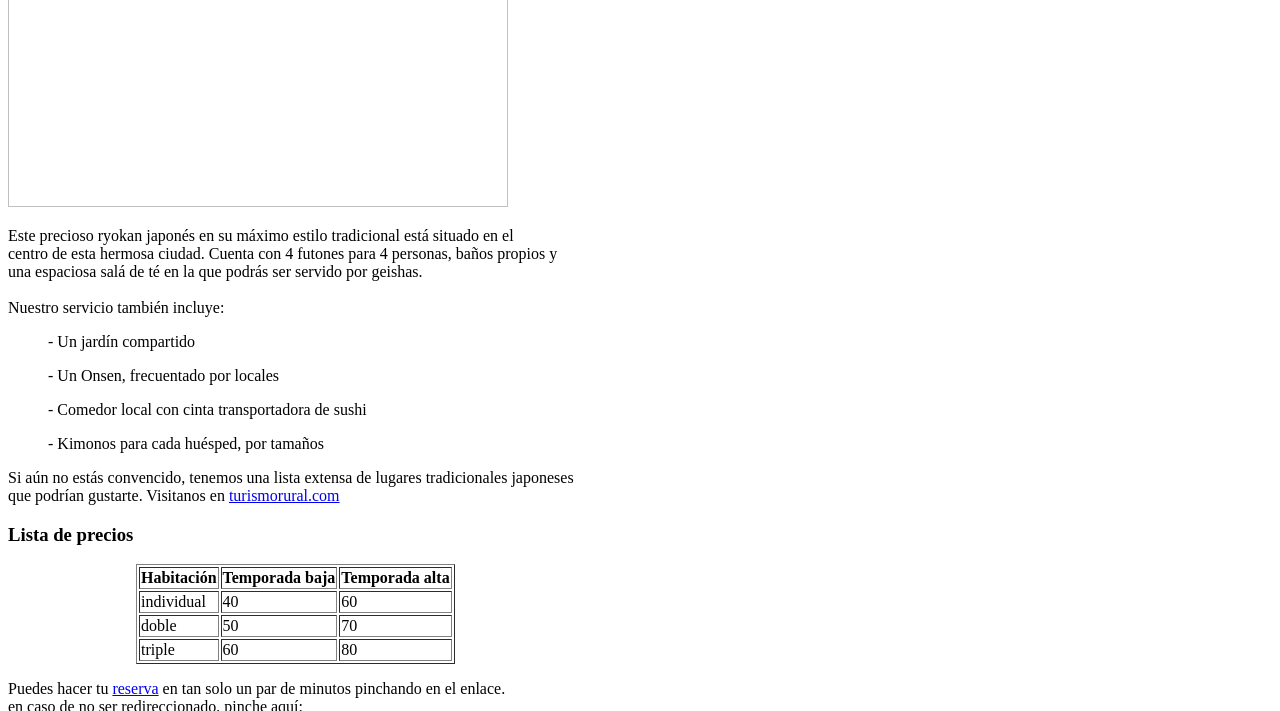
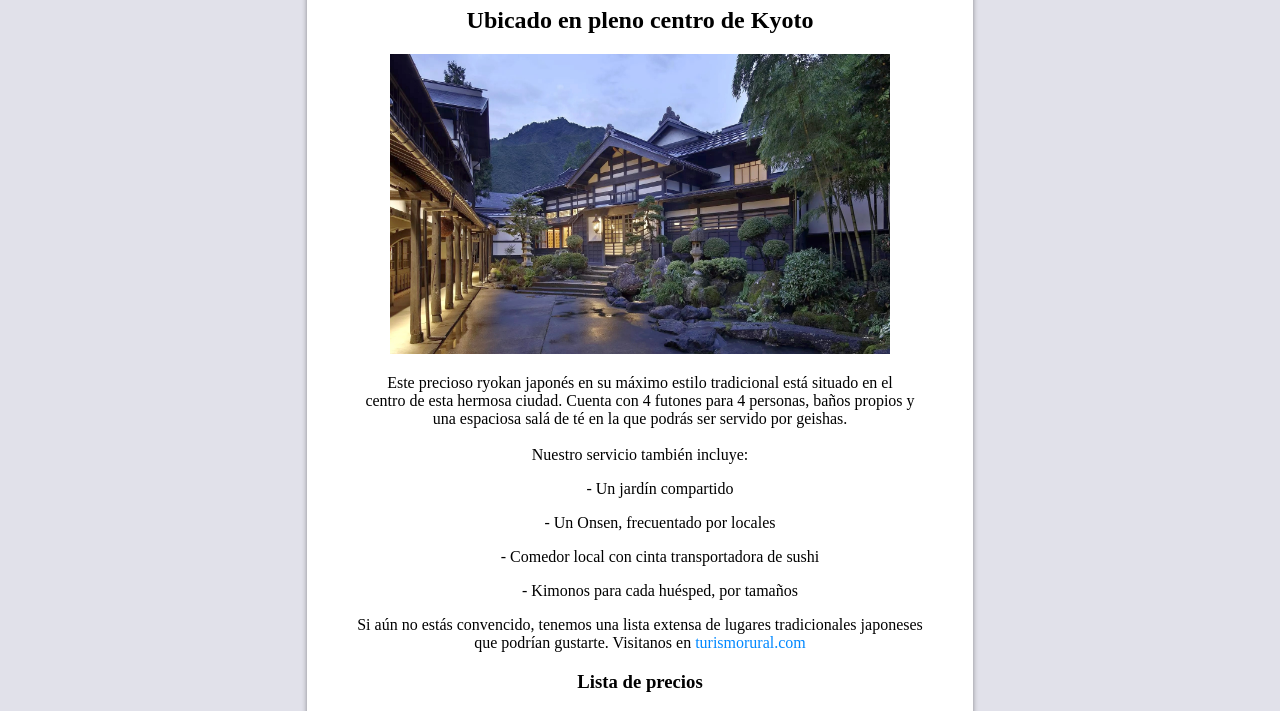
Before and after one commit to mik1p1/Lenguaje-de-marcas, a plain HTML site: page index.html in a window 1280 px wide. Shown: the part 246-957 px from the top of the page. Drawn offline with Linux system fonts and the light colour scheme; the site is published under a folder, as on GitHub Pages, so addresses that start at the root find nothing.

Commit message:
version 1.0

```diff
--- a/index.html
+++ b/index.html
@@ -6,7 +6,7 @@
     <meta charset="UTF-8">
     <meta name="viewport" content="width=device-width, initial-scale=1.0">
     <title>Hotel ATA Lion House</title>
-    <link rel="stylesheet" href="/css/style.css">
+    <link rel="stylesheet" href="style.css">
     <link rel="stylesheet" href="https://fonts.googleapis.com/css?family=Audiowide">
 </head>
 
@@ -18,7 +18,7 @@
         <div class="container">
             <h1 class="h1-titulo">Hotel ATA Lion House</h1>
             <h2>Ubicado en pleno centro de Kyoto</h2>
-            <img src="/assets/images/Hotel.jpg" style="width: 500px; height: 300px;">
+            <img src="Hotel.jpg" style="width: 500px; height: 300px;">
             <p>Este precioso ryokan japonés en su máximo estilo tradicional está situado en el<br>centro de esta hermosa
                 ciudad. Cuenta con 4 futones para 4 personas, baños propios y <br> una espaciosa salá de té en la que
                 podrás
```
Also changed, not shown: reserva.html (+1 -1 lines), Hotel.jpg (renamed from assets/images/Hotel.jpg), style.css (renamed from css/style.css).
